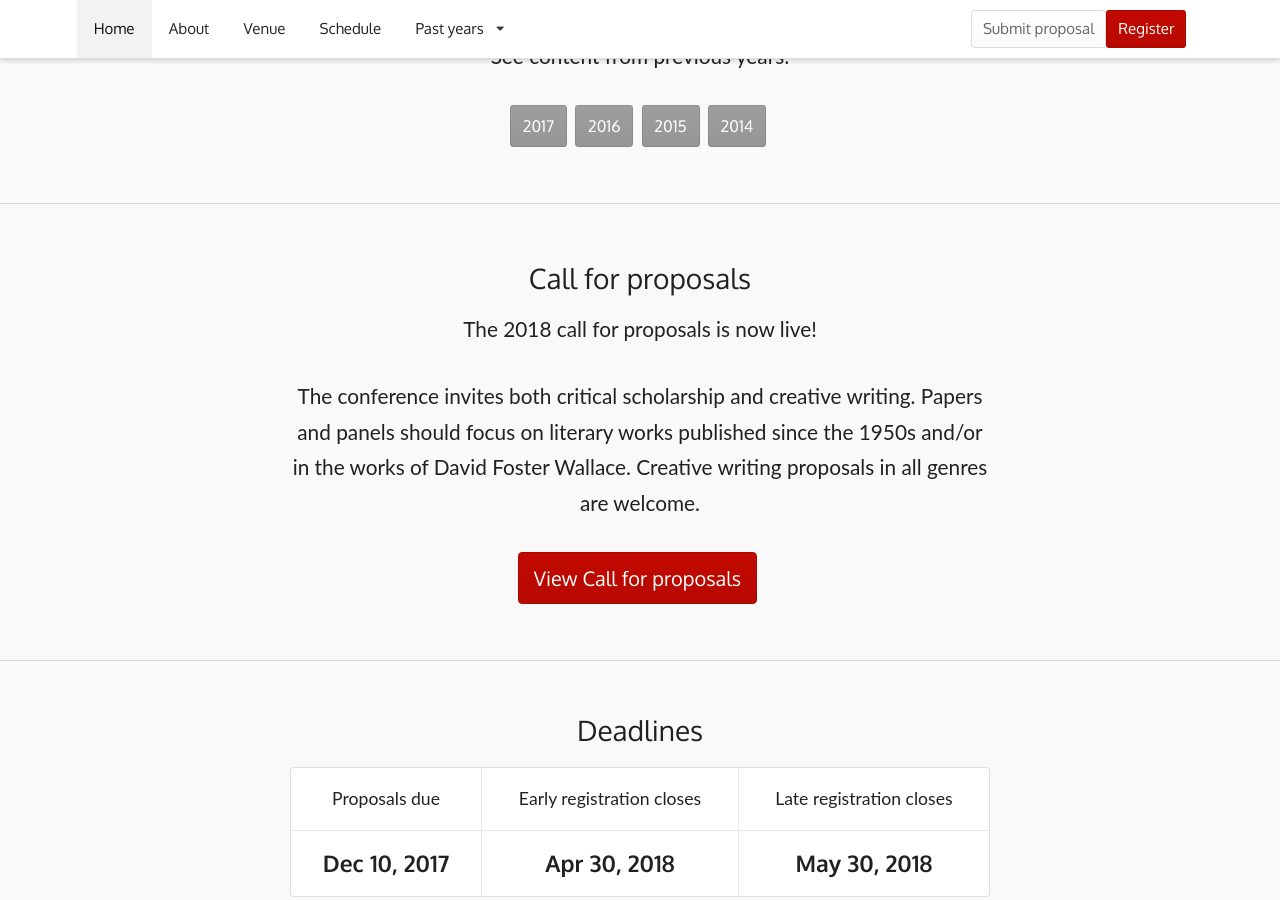
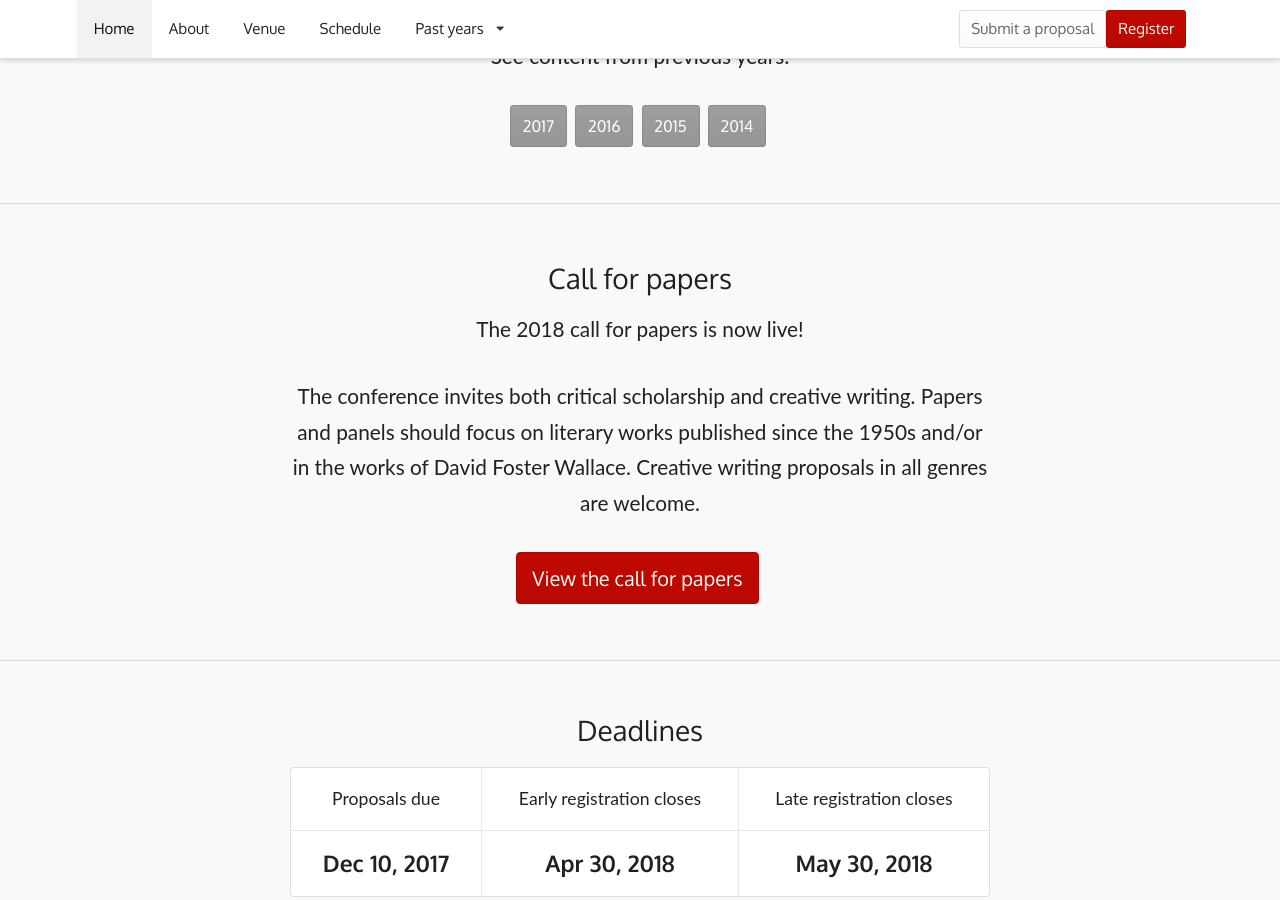
Before and after one commit to dellsystem/david-foster-wallace-conference, a Jekyll site: the page built from index.html, in a window 1280 px wide and 900 px high, scrolled down 800 px. Built offline with Jekyll 4.4.1, drawn with Linux system fonts in a browser that asks for light colours; some of the changed text lies outside the part shown.

Commit message:
Standardise CFP terminology
Apparently it's papers and not proposals lol

```diff
--- a/_includes/footer.html
+++ b/_includes/footer.html
@@ -7,7 +7,7 @@
                 </h2>
                 <div class="ui inverted link list">
                     <a class="item" href="/about">About</a>
-                    <a class="item" href="/cfp">Call for proposals</a>
+                    <a class="item" href="/cfp">Call for papers</a>
                     <a class="item" href="/venue">Venue</a>
                     <a class="item" href="/schedule">Schedule</a>
                 </div>
--- a/_includes/menu.html
+++ b/_includes/menu.html
@@ -13,7 +13,8 @@
     </div>
 </div>
 <div class="right item">
-    <a class="ui {% if include.inverted %}inverted{% endif %} button" href="/cfp">Submit proposal</a>
+    <a class="ui {% if include.inverted %}inverted{% endif %} button"
+       href="/cfp">Submit a proposal</a>
     <a class="ui {% if include.inverted %}inverted{% endif %} red button"
        href="https://about.illinoisstate.edu/dfw/Pages/Registration.aspx">
         Register
--- a/index.html
+++ b/index.html
@@ -59,10 +59,10 @@
     <div class="ui vertical stripe center aligned segment">
         <div class="ui text container">
             <h2>
-                Call for proposals
+                Call for papers
             </h2>
             <p>
-                The 2018 call for proposals is now live!
+                The 2018 call for papers is now live!
             </p>
             <p>
                 The conference invites both critical scholarship
@@ -73,7 +73,7 @@
                 welcome.
             </p>
             <a href="/cfp" class="ui huge red button">
-                View Call for proposals
+                View the call for papers
             </a>
         </div>
     </div>
```
